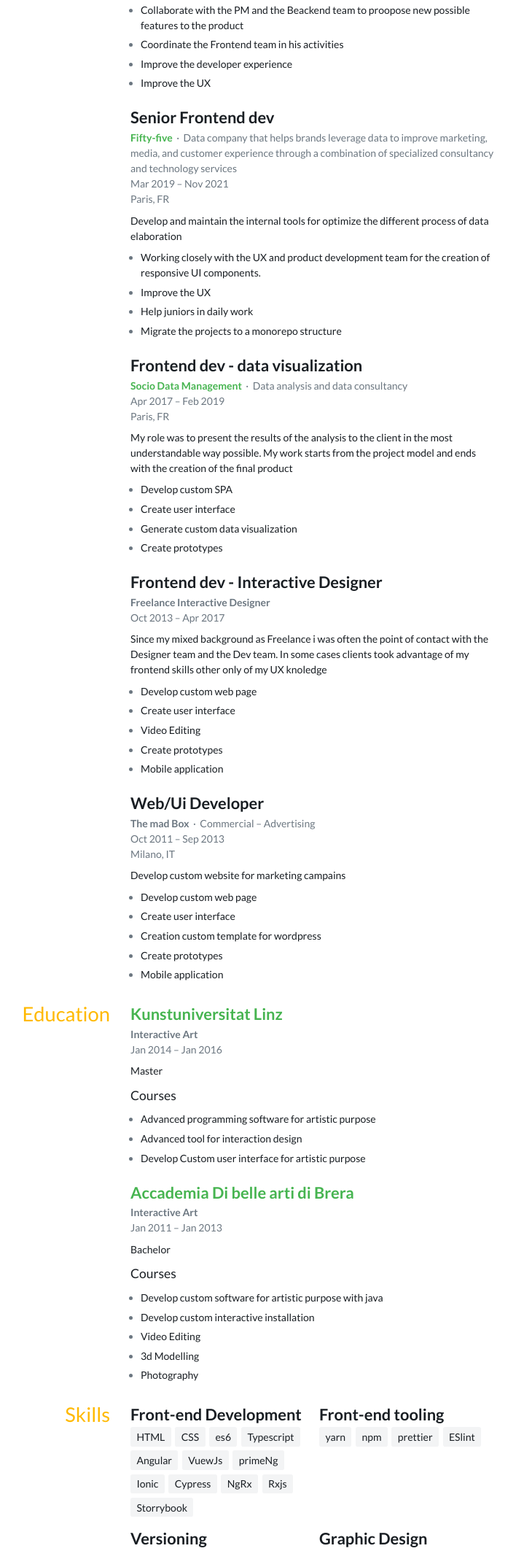
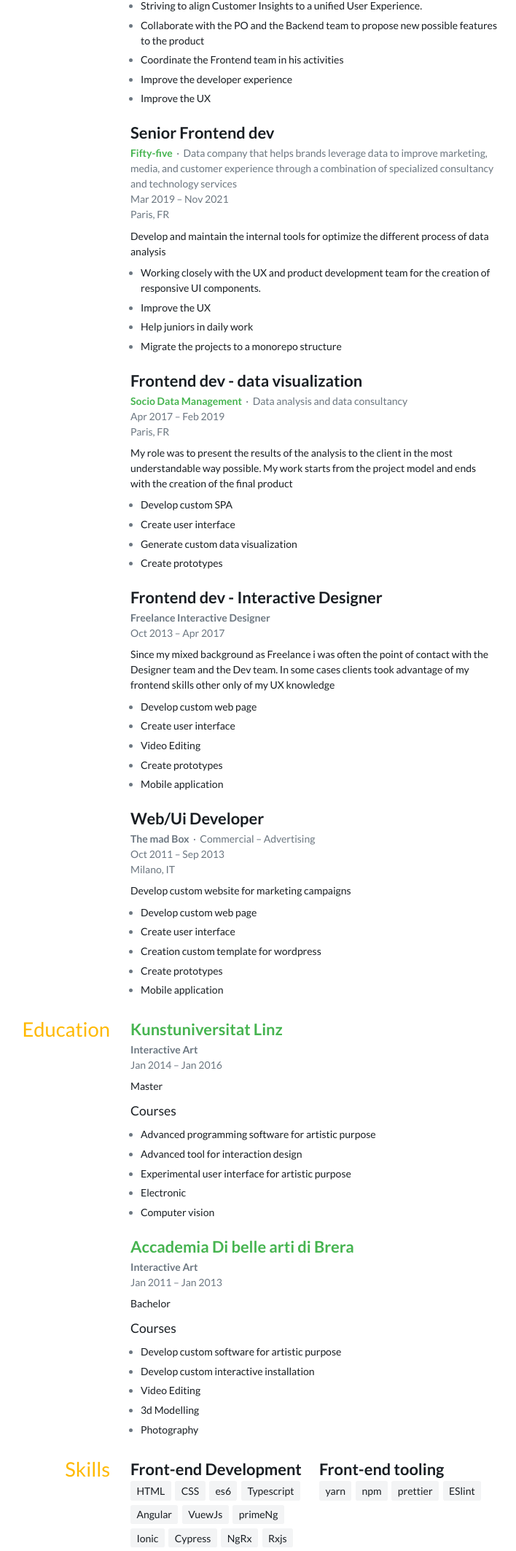
Before and after one commit to Elray02/federicoTassoResume, a website: page public/index.html in a window 1280 px wide. Shown: the part 674-2800 px from the top of the page at 73% size, without its empty margins (307-1015 px from the left). Drawn offline with Linux system fonts and the light colour scheme.

Commit message:
update build

```diff
--- a/public/index.html
+++ b/public/index.html
@@ -4,7 +4,7 @@
         <meta charset="utf-8">
 
     <title>Federico Tasso</title>
-    <meta name="description" content="I'm an enthusiastic technologist, and sometime I'm an artist too. I'm a senior front-end developer in love with angular since the version 4.4 came out.I have participate to NGgirl as mentor and I love give my help daily in the angular community on Irc ##angular channel.">
+    <meta name="description" content="I'm an enthusiastic technologist with more than 10 year of experience in web development. I've worked in many types of company and this has gave me a good flexibility in the role to cover.  I am a very product focussed developer who prioritizes user feedback first and foremost. Thanks to my curiosity i'm always hungry of new adventures">
 
         <meta name="viewport" content="width=device-width, initial-scale=1">
         <link rel="stylesheet" href="https://fonts.googleapis.com/css?family=Lato:400,700&display=swap">
@@ -19,7 +19,7 @@
         <h1>Federico Tasso</h1>
         <h2>Programmer</h2>
       </div>
-      <article><p>I'm an enthusiastic technologist, and sometime I'm an artist too. I'm a senior front-end developer in love with angular since the version 4.4 came out.I have participate to NGgirl as mentor and I love give my help daily in the angular community on Irc ##angular channel.</p></article>
+      <article><p>I'm an enthusiastic technologist with more than 10 year of experience in web development. I've worked in many types of company and this has gave me a good flexibility in the role to cover.  I am a very product focussed developer who prioritizes user feedback first and foremost. Thanks to my curiosity i'm always hungry of new adventures</p></article>
       <ul class="icon-list">
 
           <li>
@@ -64,7 +64,7 @@
             <p>Develop and maintain the main product and his custom implementation for the clients</p>
 
               <ul>
-                <li><p>Striving to align Customer Insights to a unified User Experience.</p></li><li><p>Collaborate with the PM and the Beackend team to proopose new possible features to the product</p></li><li><p>Coordinate the Frontend team in his activities</p></li><li><p>Improve the developer experience</p></li><li><p>Improve the UX</p></li>
+                <li><p>Striving to align Customer Insights to a unified User Experience.</p></li><li><p>Collaborate with the PO and the Backend team to propose new possible features to the product</p></li><li><p>Coordinate the Frontend team in his activities</p></li><li><p>Improve the developer experience</p></li><li><p>Improve the UX</p></li>
               </ul>
 
           </article>
@@ -81,7 +81,7 @@
                 <div>Paris, FR</div>
               </div>
             </header>
-            <p>Develop and maintain the internal tools for optimize the different process of data elaboration</p>
+            <p>Develop and maintain the internal tools for optimize the different process of data analysis</p>
 
               <ul>
                 <li><p>Working closely with the UX and product development team for the creation of responsive UI components.</p></li><li><p>Improve the UX</p></li><li><p>Help juniors in daily work</p></li><li><p>Migrate the projects to a monorepo structure</p></li>
@@ -121,7 +121,7 @@
 
               </div>
             </header>
-            <p>Since my mixed background as Freelance i was often the point of contact with the Designer team and the Dev team. In some cases clients took advantage of my frontend skills other only of my UX knoledge</p>
+            <p>Since my mixed background as Freelance i was often the point of contact with the Designer team and the Dev team. In some cases clients took advantage of my frontend skills other only of my UX knowledge</p>
 
               <ul>
                 <li><p>Develop custom web page</p></li><li><p>Create user interface</p></li><li><p>Video Editing</p></li><li><p>Create prototypes</p></li><li><p>Mobile application</p></li>
@@ -141,7 +141,7 @@
                 <div>Milano, IT</div>
               </div>
             </header>
-            <p>Develop custom website for marketing campains</p>
+            <p>Develop custom website for marketing campaigns</p>
 
               <ul>
                 <li><p>Develop custom web page</p></li><li><p>Create user interface</p></li><li><p>Creation custom template for wordpress</p></li><li><p>Create prototypes</p></li><li><p>Mobile application</p></li>
@@ -170,7 +170,7 @@
 
               <h5>Courses</h5>
               <ul>
-                <li><p>Advanced programming software for artistic purpose</p></li><li><p>Advanced tool for interaction design</p></li><li><p>Develop Custom user interface for artistic purpose</p></li>
+                <li><p>Advanced programming software for artistic purpose</p></li><li><p>Advanced tool for interaction design</p></li><li><p>Experimental user interface for artistic purpose</p></li><li><p>Electronic</p></li><li><p>Computer vision</p></li>
               </ul>
 
           </article>
@@ -187,7 +187,7 @@
 
               <h5>Courses</h5>
               <ul>
-                <li><p>Develop custom software for artistic purpose with java</p></li><li><p>Develop custom interactive installation</p></li><li><p>Video Editing</p></li><li><p>3d Modelling</p></li><li><p>Photography</p></li>
+                <li><p>Develop custom software for artistic purpose</p></li><li><p>Develop custom interactive installation</p></li><li><p>Video Editing</p></li><li><p>3d Modelling</p></li><li><p>Photography</p></li>
               </ul>
 
           </article>
@@ -208,7 +208,7 @@
             <h4>Front-end Development </h4>
 
               <ul class="tag-list">
-                <li>HTML</li><li>CSS</li><li>es6</li><li>Typescript</li><li>Angular</li><li>VuewJs</li><li>primeNg</li><li>Ionic</li><li>Cypress</li><li>NgRx</li><li>Rxjs</li><li>Storrybook</li>
+                <li>HTML</li><li>CSS</li><li>es6</li><li>Typescript</li><li>Angular</li><li>VuewJs</li><li>primeNg</li><li>Ionic</li><li>Cypress</li><li>NgRx</li><li>Rxjs</li><li>Storybook</li>
               </ul>
 
           </div>
@@ -284,7 +284,7 @@
             <h4>Culture</h4>
 
               <ul class="tag-list">
-                <li>Conteporary Art</li><li>Generative Art</li><li>Photography</li><li>Movie</li>
+                <li>Contemporary Art</li><li>Generative Art</li><li>Photography</li><li>Movie</li>
               </ul>
 
           </div>
```
